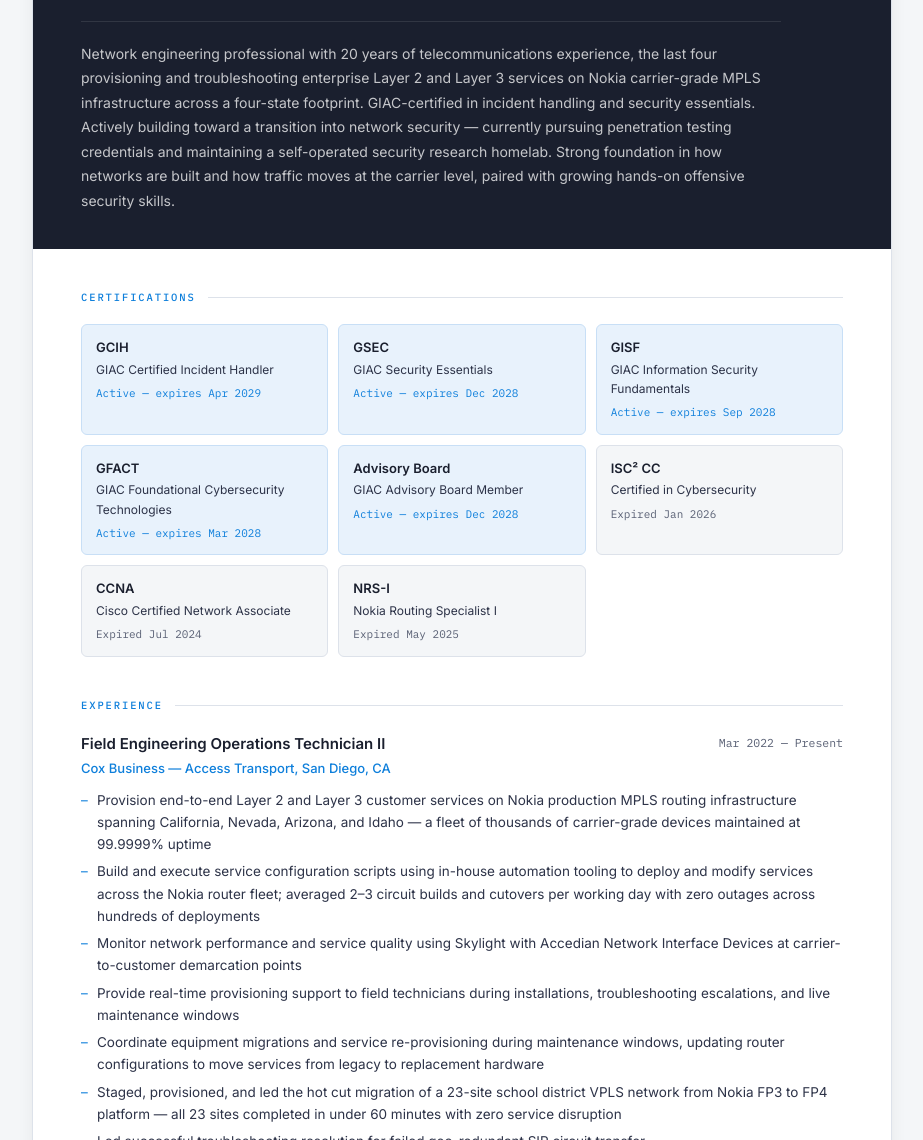
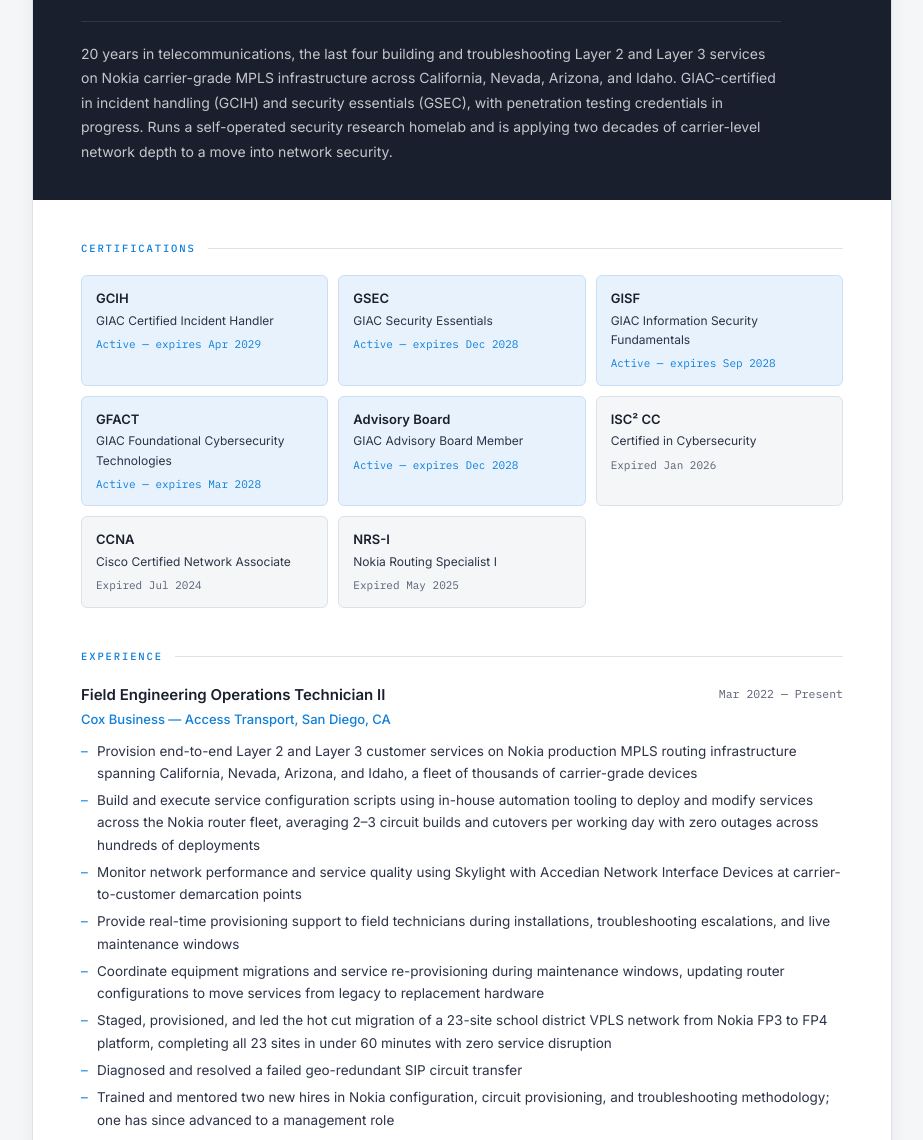
Before and after one commit to therossfisher/therossfisher-resume-frontend, a plain HTML site: page resume/index.html in a window 1280 px wide. Shown: the part 160-1300 px from the top of the page, without its empty margins (178-1101 px from the left). Drawn offline with Linux system fonts and the light colour scheme; no server answers.

Commit message:
updated resume

```diff
--- a/resume/index.html
+++ b/resume/index.html
@@ -392,13 +392,12 @@
       </div>
     </div>
     <p class="summary">
-      Network engineering professional with 20 years of telecommunications experience,
-      the last four provisioning and troubleshooting enterprise Layer 2 and Layer 3 services
-      on Nokia carrier-grade MPLS infrastructure across a four-state footprint. GIAC-certified
-      in incident handling and security essentials. Actively building toward a transition into
-      network security — currently pursuing penetration testing credentials and maintaining a
-      self-operated security research homelab. Strong foundation in how networks are built and
-      how traffic moves at the carrier level, paired with growing hands-on offensive security skills.
+      20 years in telecommunications, the last four building and troubleshooting Layer 2 and
+      Layer 3 services on Nokia carrier-grade MPLS infrastructure across California, Nevada,
+      Arizona, and Idaho. GIAC-certified in incident handling (GCIH) and security essentials
+      (GSEC), with penetration testing credentials in progress. Runs a self-operated security
+      research homelab and is applying two decades of carrier-level network depth to a move
+      into network security.
     </p>
   </header>
 
@@ -462,13 +461,13 @@
           <div class="job-dates">Mar 2022 — Present</div>
         </div>
         <ul class="job-bullets">
-          <li>Provision end-to-end Layer 2 and Layer 3 customer services on Nokia production MPLS routing infrastructure spanning California, Nevada, Arizona, and Idaho — a fleet of thousands of carrier-grade devices maintained at 99.9999% uptime</li>
-          <li>Build and execute service configuration scripts using in-house automation tooling to deploy and modify services across the Nokia router fleet; averaged 2–3 circuit builds and cutovers per working day with zero outages across hundreds of deployments</li>
+          <li>Provision end-to-end Layer 2 and Layer 3 customer services on Nokia production MPLS routing infrastructure spanning California, Nevada, Arizona, and Idaho, a fleet of thousands of carrier-grade devices</li>
+          <li>Build and execute service configuration scripts using in-house automation tooling to deploy and modify services across the Nokia router fleet, averaging 2–3 circuit builds and cutovers per working day with zero outages across hundreds of deployments</li>
           <li>Monitor network performance and service quality using Skylight with Accedian Network Interface Devices at carrier-to-customer demarcation points</li>
           <li>Provide real-time provisioning support to field technicians during installations, troubleshooting escalations, and live maintenance windows</li>
           <li>Coordinate equipment migrations and service re-provisioning during maintenance windows, updating router configurations to move services from legacy to replacement hardware</li>
-          <li>Staged, provisioned, and led the hot cut migration of a 23-site school district VPLS network from Nokia FP3 to FP4 platform — all 23 sites completed in under 60 minutes with zero service disruption</li>
-          <li>Led successful troubleshooting resolution for failed geo-redundant SIP circuit transfer</li>
+          <li>Staged, provisioned, and led the hot cut migration of a 23-site school district VPLS network from Nokia FP3 to FP4 platform, completing all 23 sites in under 60 minutes with zero service disruption</li>
+          <li>Diagnosed and resolved a failed geo-redundant SIP circuit transfer</li>
           <li>Trained and mentored two new hires in Nokia configuration, circuit provisioning, and troubleshooting methodology; one has since advanced to a management role</li>
         </ul>
       </div>
@@ -539,9 +538,9 @@
           <a class="study-link" href="https://github.com/therossfisher/offensive-security-journey" target="_blank">github.com/therossfisher →</a>
         </div>
         <p class="study-desc">
-          TryHackMe Jr Penetration Tester path — top 2% globally, 157 rooms completed. HackTheBox Starting Point
-          machines. Documenting methodology, tooling, and findings in a public GitHub vault.
-          Tools in active use include nmap, gobuster, Burp Suite, Caido, Metasploit, Responder, and Hashcat.
+          TryHackMe Jr Penetration Tester path, top 2% globally, 157 rooms completed. HackTheBox Starting Point
+          machines. Methodology, tooling, and findings documented in a public GitHub vault.
+          Active tools: nmap, gobuster, Burp Suite, Caido, Metasploit, Responder, Hashcat.
         </p>
       </div>
 
@@ -617,17 +616,22 @@ async function updateVisitorCount() {
 }
 
 async function updateIssPosition() {
+    const el = document.getElementById('iss-position');
     try {
         const response = await fetch('https://api.wheretheiss.at/v1/satellites/25544');
+        if (!response.ok) {
+            throw new Error('HTTP ' + response.status);
+        }
         const data = await response.json();
         const lat = data.latitude.toFixed(4);
         const lon = data.longitude.toFixed(4);
         const mapsUrl = 'https://www.google.com/maps?q=' + lat + ',' + lon;
-        const el = document.getElementById('iss-position');
         el.href = mapsUrl;
         el.textContent = 'Lat: ' + lat + ' | Lon: ' + lon;
     } catch (error) {
         console.error('Could not fetch ISS position:', error);
+        el.textContent = 'unavailable';
+        el.removeAttribute('href');
     }
 }
 updateVisitorCount();
```
